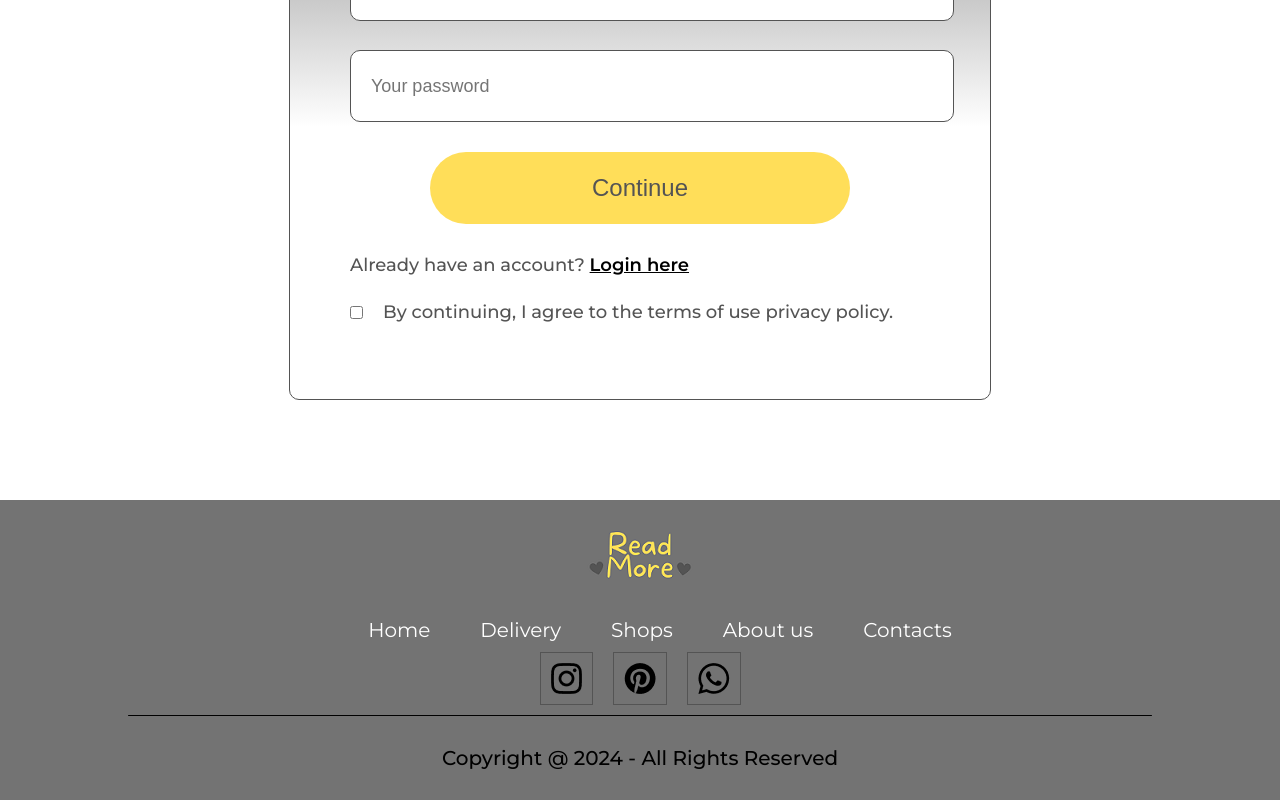
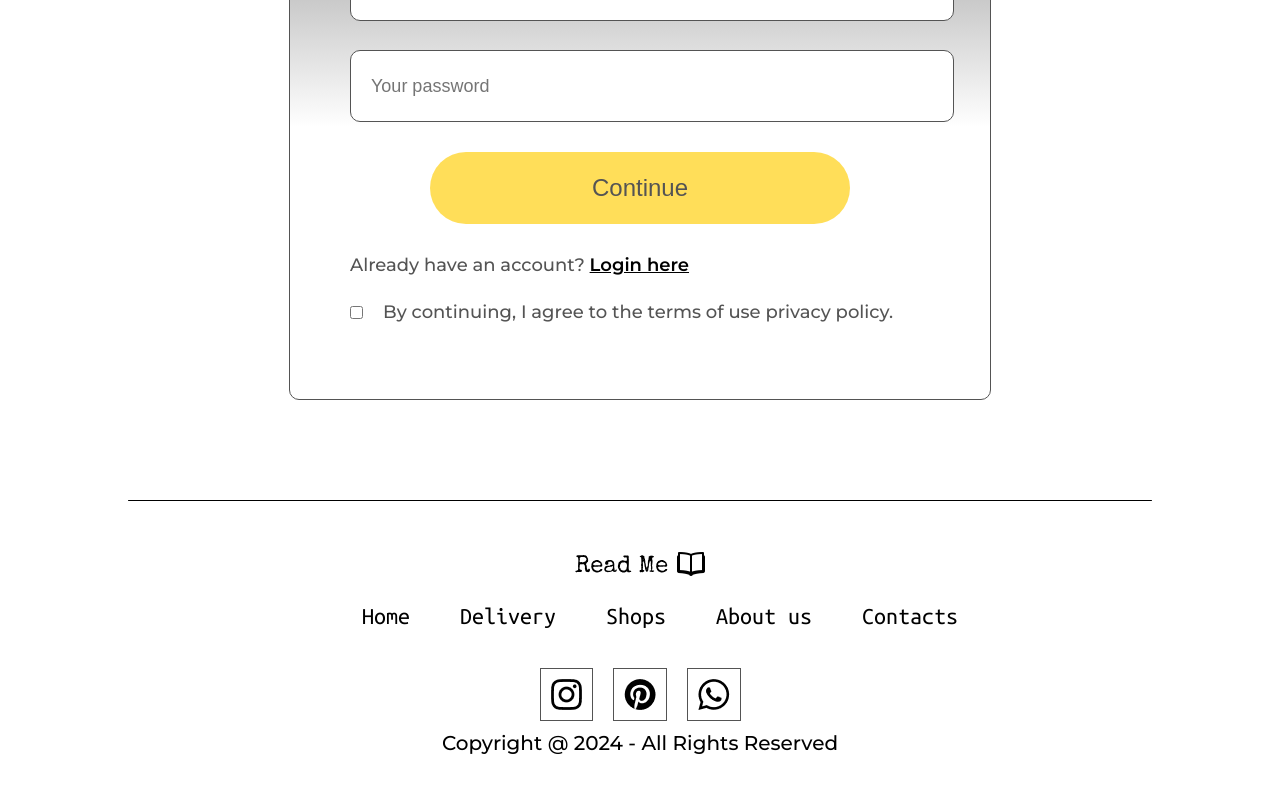
Before and after one commit to AnnaBilokon/ReadMeShop, a React (Create React App) app: page /login in a window 1280 px wide. Shown: the part 459-1259 px from the top of the page. Built offline with nearby package versions, Linux system fonts and the light colour scheme.

Commit message:
changed styles for footer

```diff
--- a/src/components/Footer/Footer.css
+++ b/src/components/Footer/Footer.css
@@ -4,12 +4,13 @@
 	justify-content: center;
 	align-items: center;
 	gap: 10px;
-	background-color: hsl(0, 0%, 45%);
+	background-color: white;
 }
 
 .footer_logo {
 	display: flex;
 	align-items: center;
+	margin-top: 30px;
 	gap: 20px;
 
 }
@@ -18,8 +19,10 @@
 	display: flex;
 	list-style: none;
 	gap: 50px;
-	color: white;
-	font-size: 20px;
+	color: black;
+	font-family: "Ubuntu Mono", monospace;
+	font-size: 24px;
+	margin-bottom: 30px;
 
 }
 
@@ -52,7 +55,7 @@ border: 1px solid #545454;
 	font-weight: 500;
 }
 
-.footer_copyright hr {
+.footer hr {
 	width: 80%;
 	border: none;
 	border-radius: 10px;
--- a/src/components/Footer/Footer.jsx
+++ b/src/components/Footer/Footer.jsx
@@ -1,6 +1,6 @@
 import React from 'react'
 import './Footer.css'
-import footer_logo from '../assets/logo_3.png'
+import logo from '../assets/Logo.svg'
 import instagram_icon from '../assets/instagram_icon.png'
 import pinterest_icon from '../assets/pintester_icon.png'
 import whatsapp_icon from '../assets/whatsapp_icon.png'
@@ -8,8 +8,9 @@ import whatsapp_icon from '../assets/whatsapp_icon.png'
 const Footer = () => {
   return (
     <div className="footer">
+      <hr />
       <div className="footer_logo">
-        <img src={footer_logo} alt="" />
+        <img src={logo} alt="" />
       </div>
       <ul className="footer_links">
         <li>Home</li>
@@ -30,7 +31,6 @@ const Footer = () => {
         </div>
       </div>
       <div className="footer_copyright">
-        <hr />
         <p>Copyright @ 2024 - All Rights Reserved</p>
       </div>
     </div>
```
